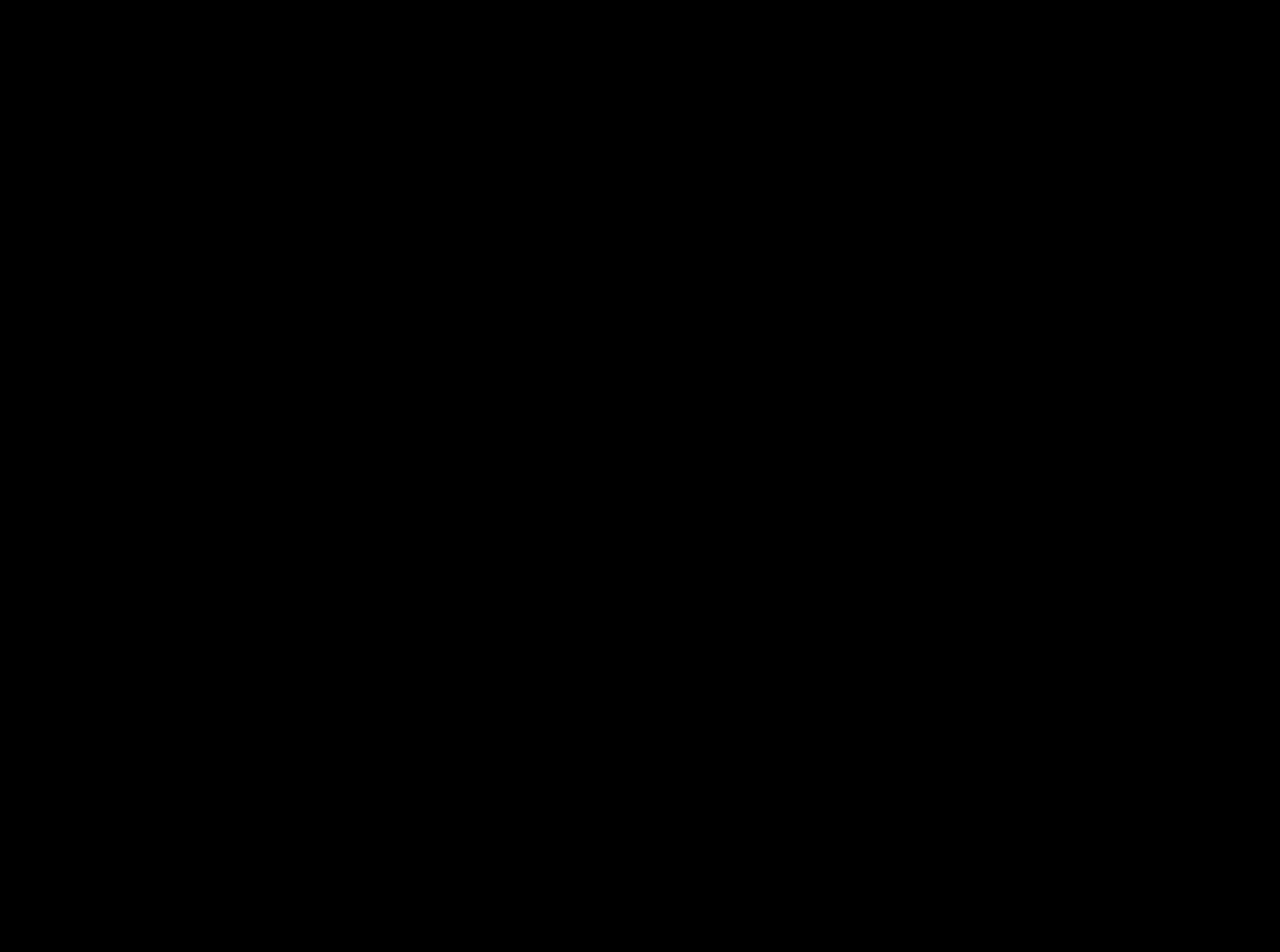
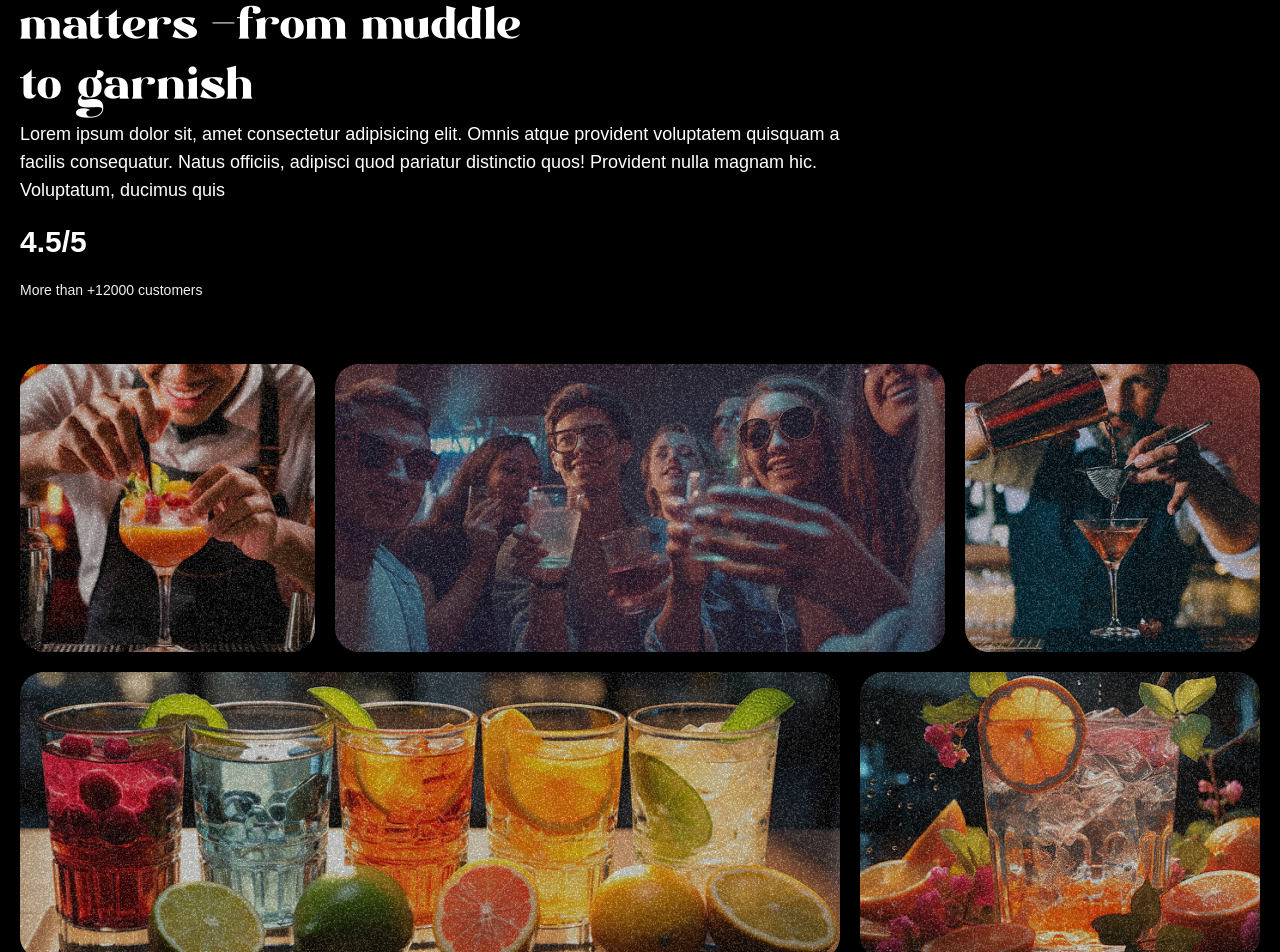
Before and after one commit to julianpm/gsap-cocktails, a React (Vite) app: page / in a window 1280 px wide. Shown: the part 1840-2792 px from the top of the page. Before the commit the page ends 1600 px from the top, so only its background shows below. Built offline with nearby package versions, Linux system fonts and the light colour scheme; a web font is replaced by a local one.

Commit message:
built about section

```diff
--- a/src/App.jsx
+++ b/src/App.jsx
@@ -7,6 +7,7 @@
 import Navbar from './components/Navbar'
 import Hero from './components/Hero'
 import Cocktails from './components/Cocktails'
+import About from './components/About'
 
 const App = () => {
 	return (
@@ -14,6 +15,7 @@
 			<Navbar />
 			<Hero />
 			<Cocktails />
+			<About />
 		</main>
 	)
 }
--- /dev/null
+++ b/src/components/About.jsx
@@ -0,0 +1,83 @@
+import React from 'react'
+import { useGSAP } from '@gsap/react'
+import { gsap } from 'gsap'
+import { SplitText } from 'gsap/all'
+
+const About = () => {
+
+	useGSAP(() => {
+		const titleSplit = SplitText.create('#about h2', {
+			type: 'words'
+		})
+		const scrollTimeline = gsap.timeline({
+			scrollTrigger: {
+				trigger: '#about',
+				start: 'top center',
+			}
+		})
+
+		scrollTimeline
+		.from(titleSplit.words, {
+			opacity: 0,
+			duration: 1,
+			yPercent: 100,
+			ease: 'expo.out',
+			stagger: 0.02
+		})
+		.from('.top-grid div, .bottom-grid div', {
+			opacity: 0,
+			duration: 1,
+			ease: 'power1.inOut',
+			stagger: 0.04
+		}, '-=0.5')
+	});
+
+	return (
+		<div id="about">
+			<div className="mb-16 md:px-0 px-5">
+				<div className="content">
+					<div className="md:col-span-8">
+						<p className="badge">Best Cocktails</p>
+						<h2>
+							Where every details matters <span className="text-white">-</span>
+							 from muddle to garnish
+						</h2>
+						<div className="sub-content">
+							<p>Lorem ipsum dolor sit, amet consectetur adipisicing elit. Omnis atque provident voluptatem quisquam a facilis consequatur. Natus officiis, adipisci quod pariatur distinctio quos! Provident nulla magnam hic. Voluptatum, ducimus quis</p>
+							<p className="md:text-3xl text-xl font-bold">
+								<span>4.5</span>/5
+							</p>
+							<p className="text-sm text-white-100">More than +12000 customers</p>
+						</div>
+					</div>
+				</div>
+			</div>
+			<div className="top-grid">
+				<div className="md:col-span-3">
+					<div className="noisy"></div>
+					<img src="/images/abt1.png" alt="grid img 1" />
+				</div>
+				<div className="md:col-span-6">
+					<div className="noisy"></div>
+					<img src="/images/abt2.png" alt="grid img 2" />
+				</div>
+				<div className="md:col-span-3">
+					<div className="noisy"></div>
+					<img src="/images/abt5.png" alt="grid img 5" />
+				</div>
+			</div>
+			<div className="bottom-grid">
+				<div className="md:col-span-8">
+					<div className="noisy"></div>
+					<img src="/images/abt3.png" alt="grid img 3" />
+				</div>
+				<div className="md:col-span-4">
+					<div className="noisy"></div>
+					<img src="/images/abt4.png" alt="grid img 4" />
+				</div>
+			</div>
+		</div>
+	)
+}
+
+export default About
```
